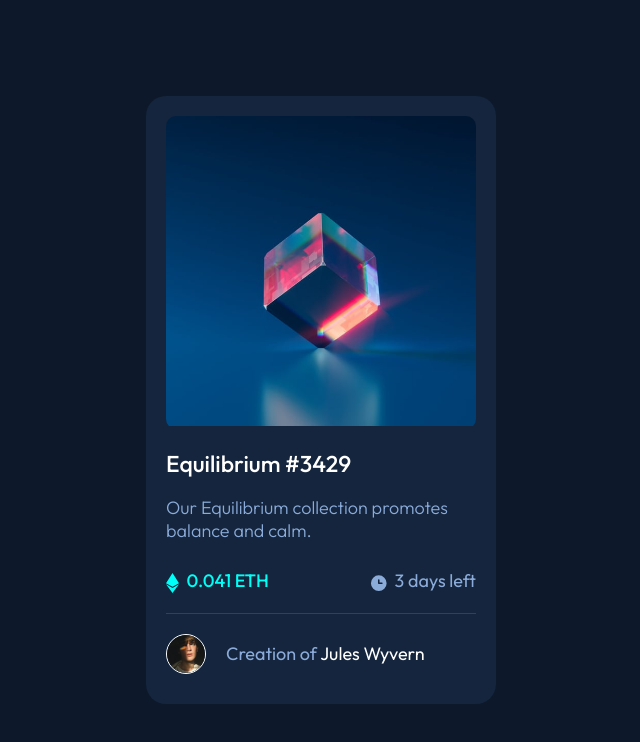
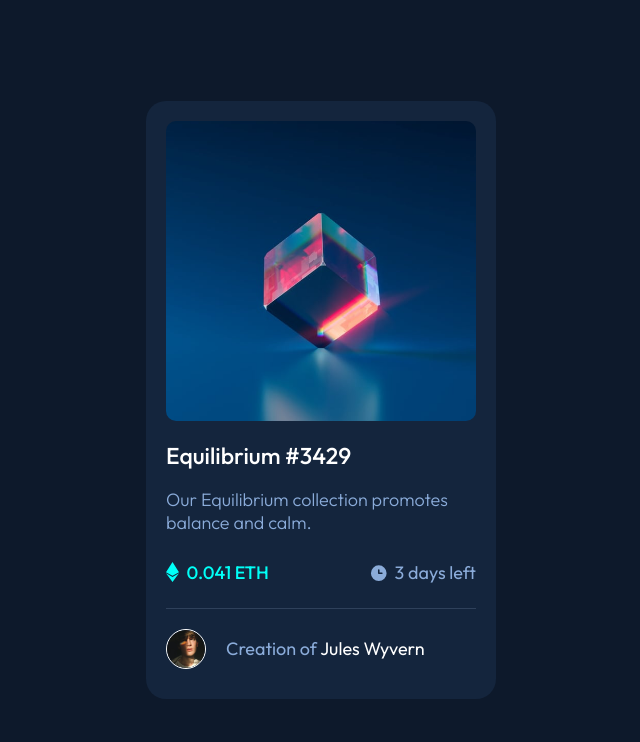
Before and after one commit to TomekWojak/Frontend-Mentor-NFT-preview-card, a plain HTML site: page nft-preview-card-component-main/index.html in a window 1280 px wide. Shown: the whole page, without its empty margins (319-959 px from the left). Drawn offline with Linux system fonts and the light colour scheme.

Commit message:
finished the project

```diff
--- a/nft-preview-card-component-main/scss/style.scss
+++ b/nft-preview-card-component-main/scss/style.scss
@@ -24,8 +24,13 @@ hr {
     background-color: hsl(215, 32%, 27%);
 }
 
+main {
+    padding: 2em 1em;
+}
+
 .card {
-    width: 350px;
+    width: 100%;
+    max-width: 350px;
     padding: 2em;
     color: hsl(0, 0%, 100%);
     background-color: $cardBg;
@@ -35,10 +40,10 @@ hr {
     &__img {
         position: relative;
         width: 100%;
+        height: 300px;
         border-radius: 10px;
         overflow: hidden;
         cursor: pointer;
-        position: relative;
 
             &:hover::after, &:hover .eye-icon {
                 display: block;
@@ -69,6 +74,7 @@ hr {
             }
             .img {
                 width: 100%;
+                height: 100%;
                 object-fit: cover;
                 object-position: center;
             }
@@ -105,6 +111,7 @@ hr {
                         width: 17px;
                         vertical-align: middle;
                         padding-inline-end: .25em;
+                        padding-block-end: .3em;
                     }
             }
             p {
@@ -114,6 +121,7 @@ hr {
                         width: 22px;
                         vertical-align: middle;
                         padding-inline-end: .1em;
+                        padding-block-end: .2em;
                     }
             }
     }
```
Also changed, not shown: css/style.css, 1 other file.
